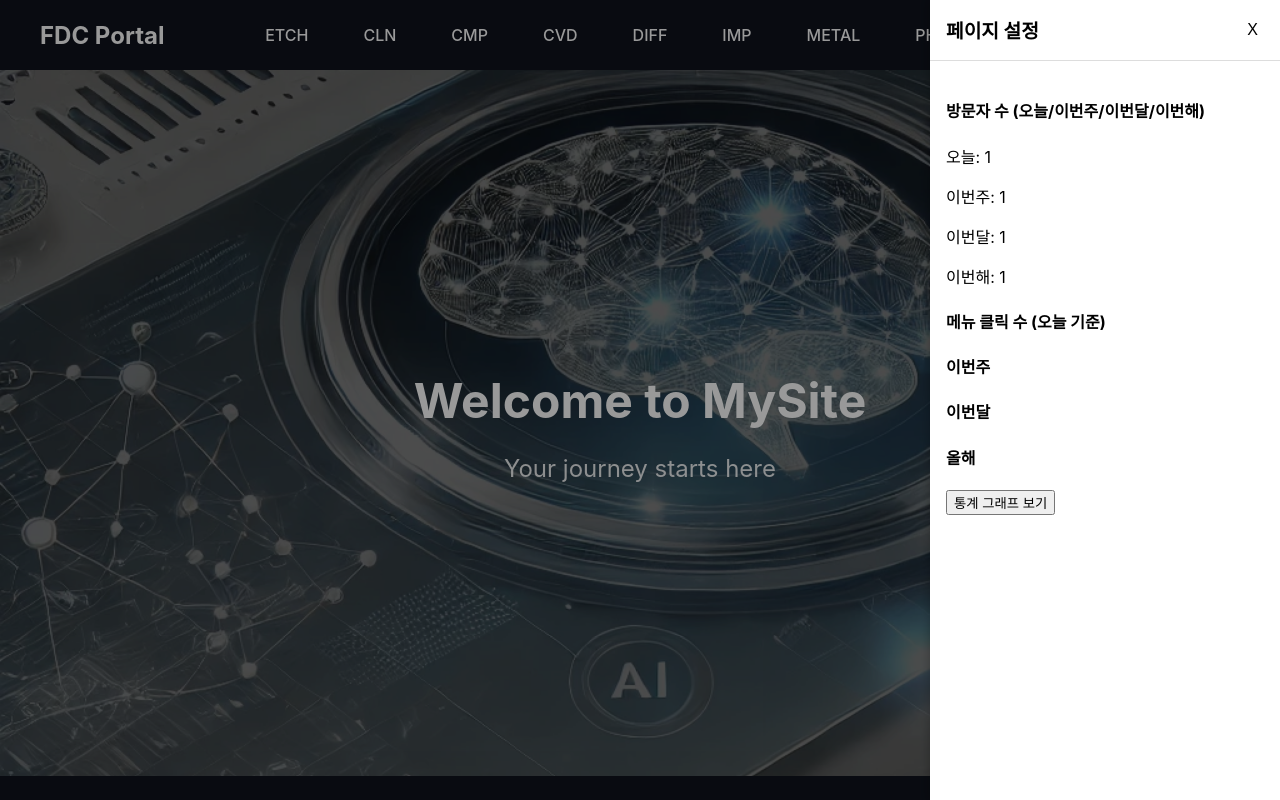
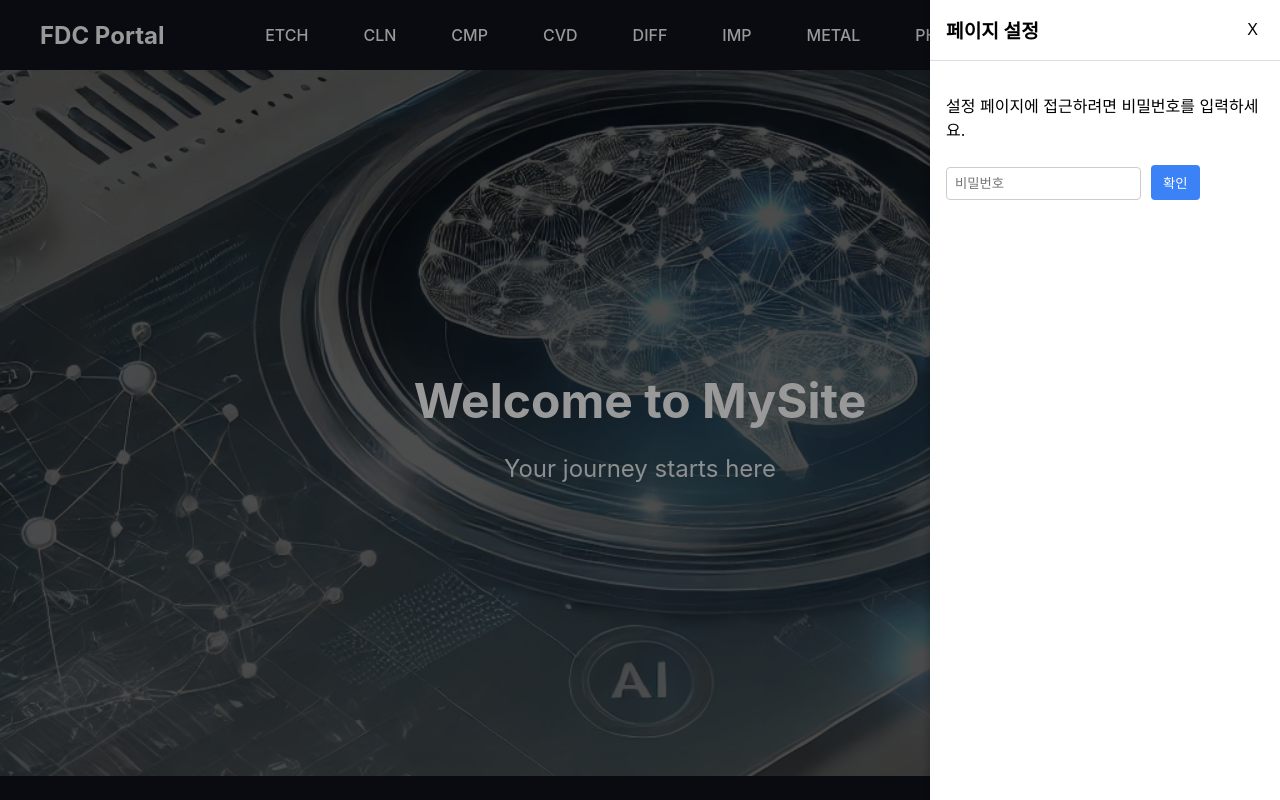
Before and after one commit to jeongu3819/react-practice, a React (Create React App) app in the folder my-app/: page / in a window 1280 px wide. Both pictures are taken after a click on the button "페이지 설정". Built offline with nearby package versions, Linux system fonts and the light colour scheme.

Commit message:
update setting password

```diff
--- a/my-app/src/components/SettingsDrawer.jsx
+++ b/my-app/src/components/SettingsDrawer.jsx
@@ -1,17 +1,34 @@
-// SettingsDrawer.jsx (간략 예시)
-import React from "react";
+import React, { useState } from "react";
 import "../styles/SettingsDrawer.css";
-import { useNavigate } from "react-router-dom"; // 추가
+import { useNavigate } from "react-router-dom";
 
 function SettingsDrawer({ isOpen, onClose, logs }) {
-  const navigate = useNavigate(); // ✅ React Router의 네비게이션 함수
+  const navigate = useNavigate();
+
+  // ✅ (A) 비밀번호 보호 로직을 위한 상태
+  const [isAuthorized, setIsAuthorized] = useState(false); // 비밀번호 통과 여부
+  const [passwordInput, setPasswordInput] = useState(""); // 사용자 입력한 비밀번호
+  const [errorMessage, setErrorMessage] = useState("");   // 잘못된 비밀번호 시 표시할 메시지
+
+  // 예시로 하드코딩된 비밀번호 (실제 운영에서는 .env 파일 혹은 백엔드 확인 권장)
+  const CORRECT_PASSWORD = "1234";
 
   if (!isOpen) return null;
 
-  // (1) 오늘, 이번 주, 이번 달, 이번 연도 계산을 위한 기준
+  // ✅ (B) 비밀번호 체크 함수
+  const handlePasswordCheck = () => {
+    if (passwordInput === CORRECT_PASSWORD) {
+      setIsAuthorized(true);
+      setErrorMessage("");
+    } else {
+      setErrorMessage("비밀번호가 틀렸습니다.");
+    }
+  };
+
+  // (1) 오늘, 이번 주, 이번 달, 이번 해 계산 기준
   const now = new Date();
 
-  // 간단한 헬퍼 함수 예시
+  // 날짜 비교 헬퍼들...
   const isSameDay = (date1, date2) => {
     return (
       date1.getFullYear() === date2.getFullYear() &&
@@ -19,27 +36,21 @@ function SettingsDrawer({ isOpen, onClose, logs }) {
       date1.getDate() === date2.getDate()
     );
   };
-
   const isSameWeek = (date1, date2) => {
-    // 주 계산은 지역과 주 시작 요일에 따라 다를 수 있음. 간단히 "ISO week"를 쓰거나,
-    // (date1 - date2)의 차이로 7일 범위인지 체크하는 방식도 가능
-    // 여기서는 단순히 "7일 이내"로 보는 예시만 보여줄게요.
     const diff = Math.abs(date1 - date2);
-    return diff < 7 * 24 * 60 * 60 * 1000; // 7일 이내
+    return diff < 7 * 24 * 60 * 60 * 1000;
   };
-
   const isSameMonth = (date1, date2) => {
     return (
       date1.getFullYear() === date2.getFullYear() &&
       date1.getMonth() === date2.getMonth()
     );
   };
-
   const isSameYear = (date1, date2) => {
     return date1.getFullYear() === date2.getFullYear();
   };
 
-  // (2) logs를 순회하며, 오늘/이번주/이번달/이번해에 해당하는 것만 카운트
+  // (2) logs 순회: 오늘/이번주/이번달/이번해
   let dailyVisits = 0;
   let weeklyVisits = 0;
   let monthlyVisits = 0;
@@ -61,7 +72,7 @@ function SettingsDrawer({ isOpen, onClose, logs }) {
       if (isSameYear(logDate, now)) yearlyVisits++;
     } else if (log.type === "CLICK" && log.subItemTitle) {
       // 메뉴 클릭 통계
-      const key = `${log.menuId} - ${log.subItemTitle}`; // 🔥 'ETCH - Etch Overview' 형태로 저장
+      const key = `${log.menuId} - ${log.subItemTitle}`;
       if (isSameDay(logDate, now)) {
         dailyClicks[key] = (dailyClicks[key] || 0) + 1;
       }
@@ -77,16 +88,40 @@ function SettingsDrawer({ isOpen, onClose, logs }) {
     }
   });
 
+  // ✅ (C) 실제 Drawer 렌더링
   return (
     <div className="drawer-overlay open">
       <div className="drawer-panel">
         <div className="drawer-header">
           <h3>페이지 설정</h3>
-          <button className="drawer-close-btn" onClick={onClose}>
+          <button
+            className="drawer-close-btn"
+            onClick={() => {
+              // Drawer 닫을 때 비밀번호 상태 초기화
+              setIsAuthorized(false);
+              setPasswordInput("");
+              setErrorMessage("");
+              onClose();
+            }}
+          >
             X
           </button>
         </div>
 
+        {/* ✅ (D) 비밀번호 인증 전/후에 다른 화면 보여주기 */}
+        {!isAuthorized ? (
+          <div className="drawer-content">
+            <p>설정 페이지에 접근하려면 비밀번호를 입력하세요.</p>
+            <input
+              type="password"
+              value={passwordInput}
+              onChange={(e) => setPasswordInput(e.target.value)}
+              placeholder="비밀번호"
+            />
+            <button onClick={handlePasswordCheck}>확인</button>
+            {errorMessage && <p style={{ color: "red" }}>{errorMessage}</p>}
+          </div>
+        ) : (
           <div className="drawer-content">
             {/* 방문자 통계 */}
             <div>
@@ -98,9 +133,8 @@ function SettingsDrawer({ isOpen, onClose, logs }) {
             </div>
 
             {/* 메뉴 클릭 통계 */}
-          {/* Subitem 클릭 통계 */}
             <div>
-            <h4>메뉴 클릭 수 (오늘 기준)</h4>
+              <h4>메뉴 클릭 수 (오늘)</h4>
               {Object.entries(dailyClicks).map(([key, count]) => (
                 <p key={key}>
                   {key} : {count}회
@@ -129,13 +163,14 @@ function SettingsDrawer({ isOpen, onClose, logs }) {
               ))}
             </div>
 
-          {/* 하단에 그래프 페이지 링크 (React Router 사용 시) */}
+            {/* 통계 그래프 페이지 링크 */}
             <div>
               <button onClick={() => navigate("/statistics")}>
                 통계 그래프 보기
               </button>
             </div>
           </div>
+        )}
       </div>
     </div>
   );
--- a/my-app/src/styles/SettingsDrawer.css
+++ b/my-app/src/styles/SettingsDrawer.css
@@ -76,3 +76,25 @@
   margin: 0 0 8px 0;
   font-size: 1rem;
 }
+
+
+.drawer-content input[type="password"] {
+  padding: 8px;
+  margin-right: 10px;
+  border-radius: 4px;
+  border: 1px solid #ccc;
+}
+
+.drawer-content button {
+  margin-top: 8px;
+  padding: 8px 12px;
+  border: none;
+  background-color: #3b82f6;
+  color: white;
+  border-radius: 4px;
+  cursor: pointer;
+}
+
+.drawer-content button:hover {
+  background-color: #2563eb;
+}
```
Lines whose indentation alone changed are shown as unchanged.
